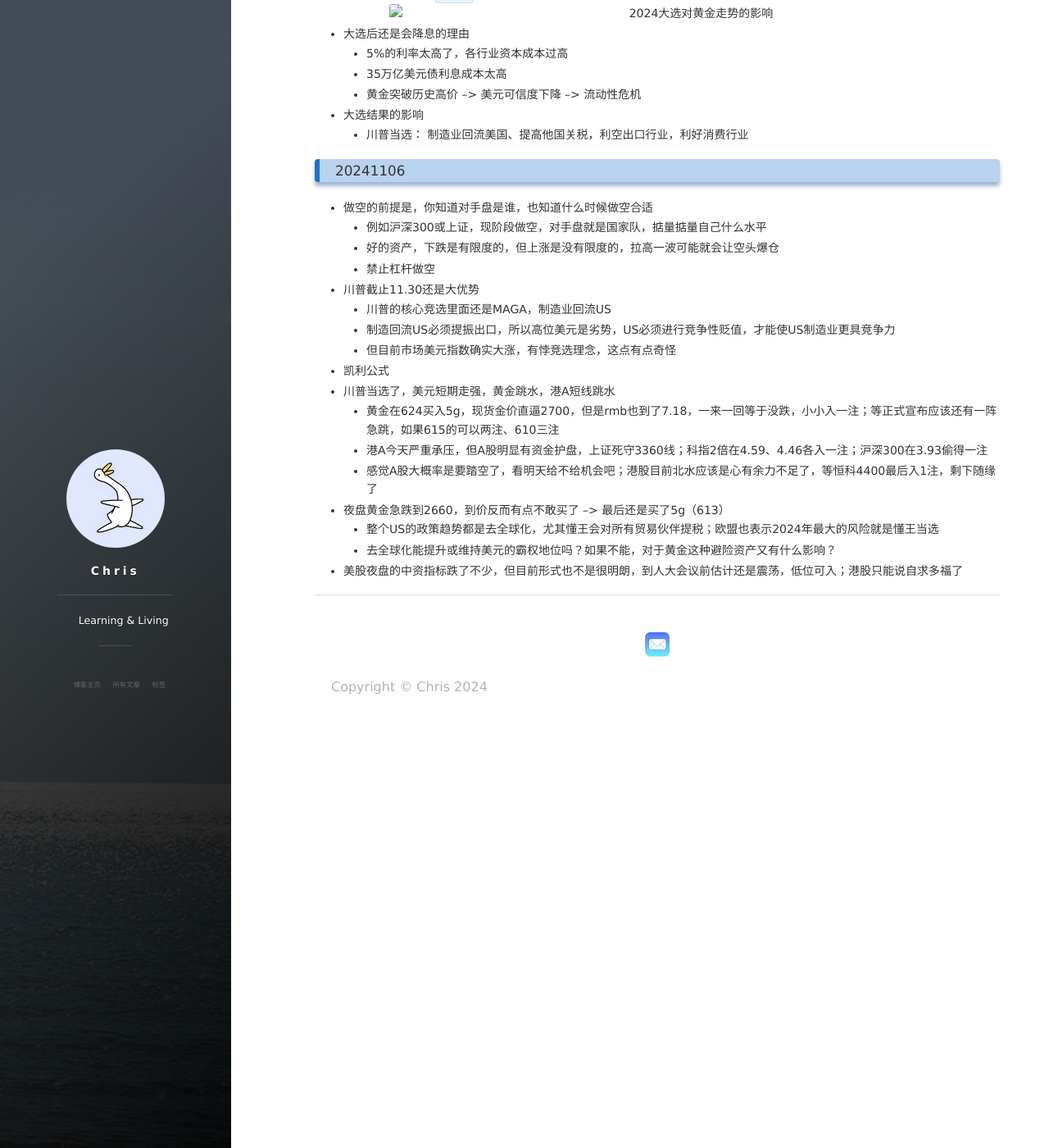
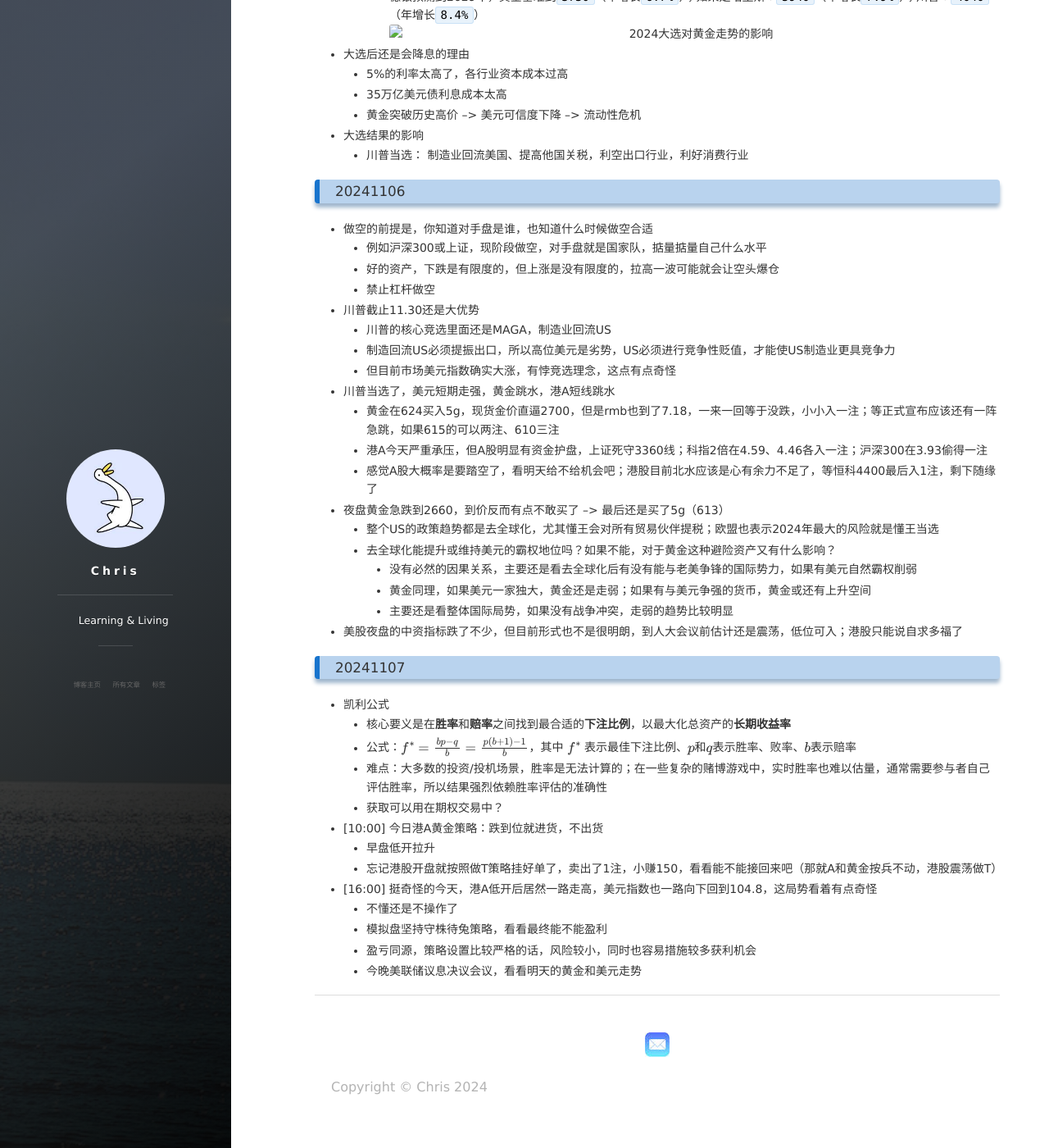
Before and after one commit to CHRisXman/CHRisXman.github.io, a Jekyll site: the page built from _posts/2024-11-05-essay-202411-finance-news.md, in a window 1280 px wide and 1400 px high, scrolled down 866 px. Shown: the whole window at 82% size. Built offline with Jekyll 4.4.1, drawn with Linux system fonts in a browser that asks for light colours; nearby versions of some CDN libraries; formulas are drawn with MathJax 3.

Commit message:
update posts

```diff
--- a/_posts/2024-11-05-essay-202411-finance-news.md
+++ b/_posts/2024-11-05-essay-202411-finance-news.md
@@ -57,4 +56,23 @@ category: 财经
 + 夜盘黄金急跌到2660，到价反而有点不敢买了 --> 最后还是买了5g（613）
     - 整个US的政策趋势都是去全球化，尤其懂王会对所有贸易伙伴提税；欧盟也表示2024年最大的风险就是懂王当选
     - 去全球化能提升或维持美元的霸权地位吗？如果不能，对于黄金这种避险资产又有什么影响？
+        * 没有必然的因果关系，主要还是看去全球化后有没有能与老美争锋的国际势力，如果有美元自然霸权削弱
+        * 黄金同理，如果美元一家独大，黄金还是走弱；如果有与美元争强的货币，黄金或还有上升空间
+        * 主要还是看整体国际局势，如果没有战争冲突，走弱的趋势比较明显
 + 美股夜盘的中资指标跌了不少，但目前形式也不是很明朗，到人大会议前估计还是震荡，低位可入；港股只能说自求多福了
+
+
+### 20241107
++ 凯利公式
+    - 核心要义是在**胜率**和**赔率**之间找到最合适的**下注比例**，以最大化总资产的**长期收益率**
+    - 公式：$ f^* = \frac{bp-q}{b} = \frac{p(b+1)-1}{b} $，其中 $f^*$ 表示最佳下注比例、$p$和$q$表示胜率、败率、$b$表示赔率
+    - 难点：大多数的投资/投机场景，胜率是无法计算的；在一些复杂的赌博游戏中，实时胜率也难以估量，通常需要参与者自己评估胜率，所以结果强烈依赖胜率评估的准确性
+    - 获取可以用在期权交易中？
++ [10:00] 今日港A黄金策略：跌到位就进货，不出货
+    - 早盘低开拉升
+    - 忘记港股开盘就按照做T策略挂好单了，卖出了1注，小赚150，看看能不能接回来吧（那就A和黄金按兵不动，港股震荡做T）
++ [16:00] 挺奇怪的今天，港A低开后居然一路走高，美元指数也一路向下回到104.8，这局势看着有点奇怪
+    - 不懂还是不操作了
+    - 模拟盘坚持守株待兔策略，看看最终能不能盈利
+    - 盈亏同源，策略设置比较严格的话，风险较小，同时也容易措施较多获利机会
+    - 今晚美联储议息决议会议，看看明天的黄金和美元走势
```
Also changed, not shown: other parts of _posts/2024-11-05-essay-202411-finance-news.md (+0 -1 lines), _posts/2024-11-07-note-learning-options.md (added, +11 -0 lines).
